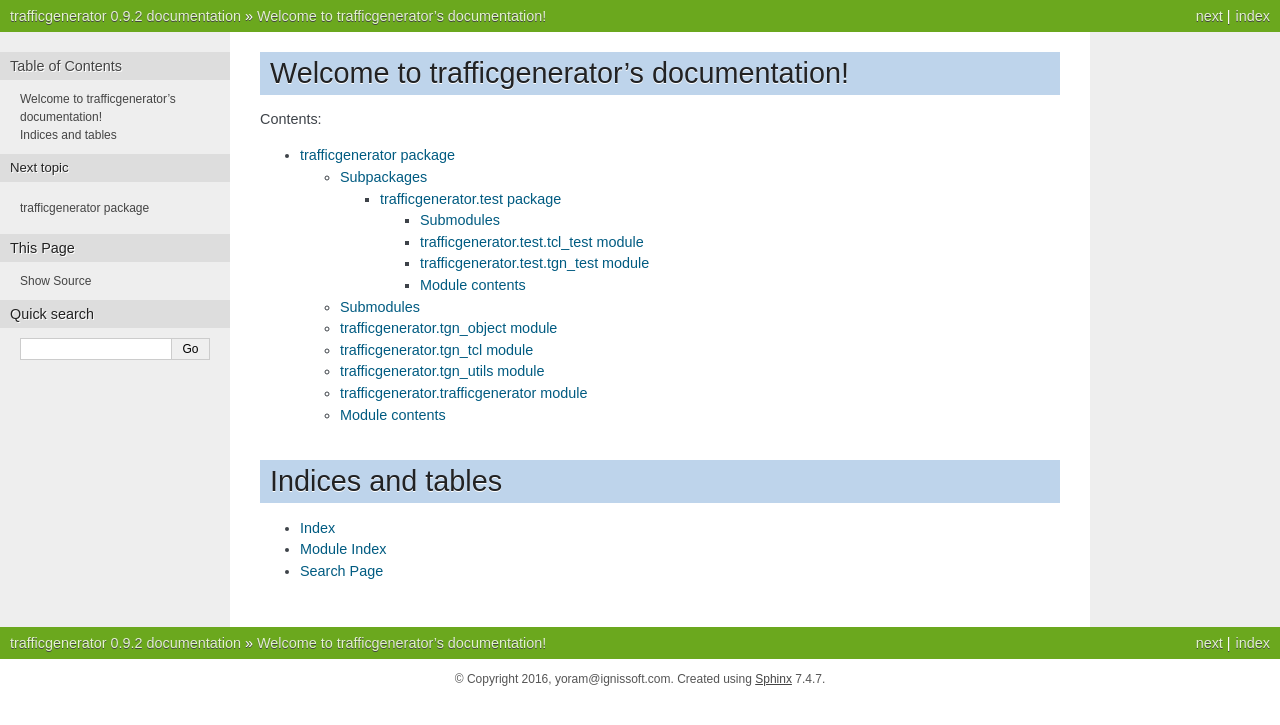
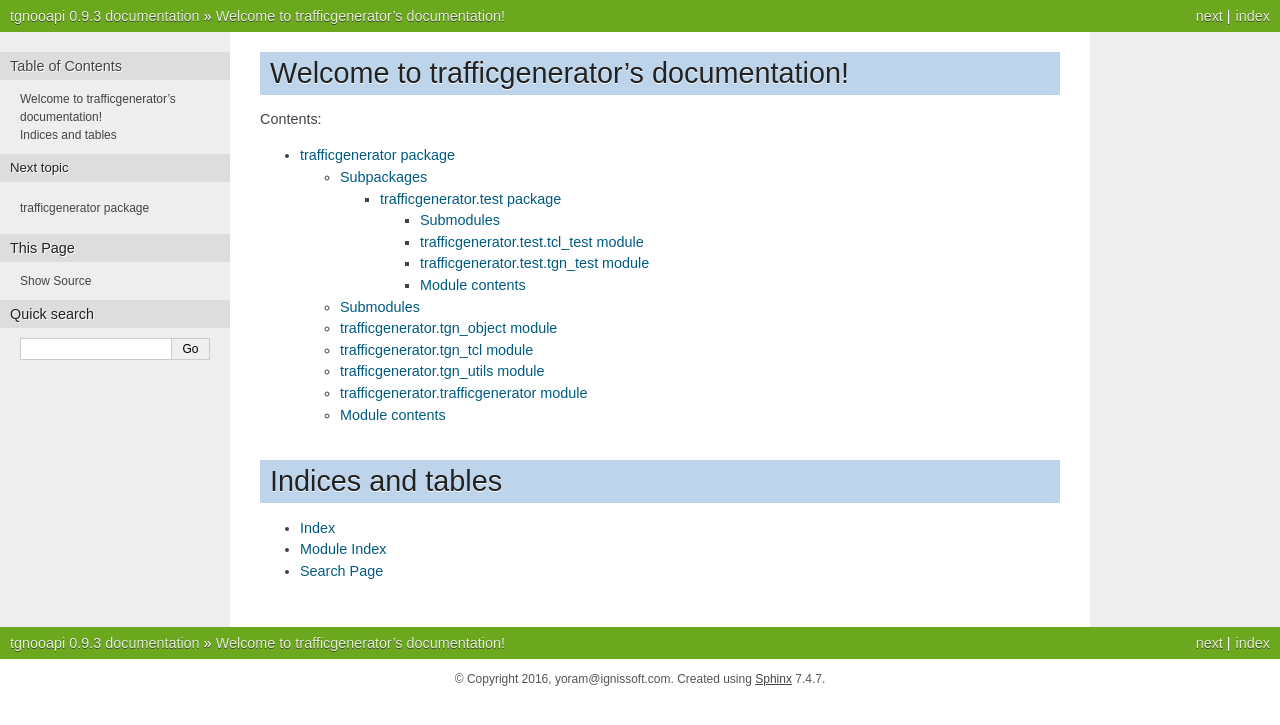
Before and after one commit to shmir/PyTrafficGenerator, a Sphinx documentation site: the page built from docs/index.rst, in a window 1280 px wide. Shown: the top 725 px of the page. Built offline with Sphinx 7.4.7, drawn with Linux system fonts in a browser that asks for light colours.

```diff
--- a/docs/conf.py
+++ b/docs/conf.py
@@ -51,7 +51,7 @@ source_suffix = '.rst'
 master_doc = 'index'
 
 # General information about the project.
-project = u'trafficgenerator'
+project = u'tgnooapi'
 copyright = u'2016, yoram@ignissoft.com'
 author = u'yoram@ignissoft.com'
 
--- a/trafficgenerator/__init__.py
+++ b/trafficgenerator/__init__.py
@@ -2,4 +2,4 @@
 @author yoram@ignissoft.com
 """
 
-__version__ = '0.9.2'
+__version__ = '0.9.3'
```
Also changed, not shown: README.txt (+7 -3 lines), 4 other files.
